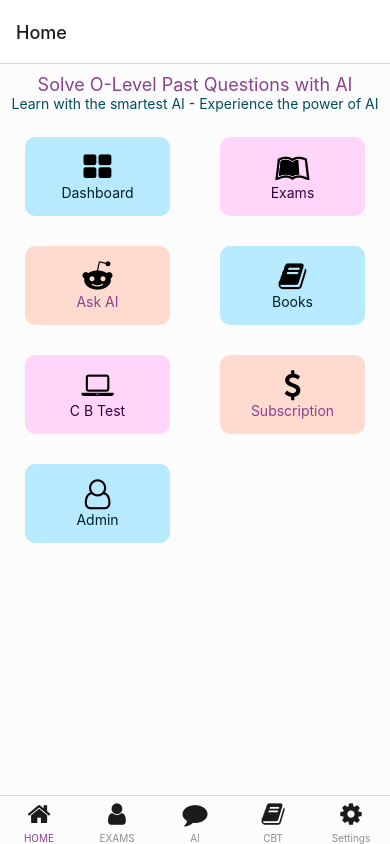
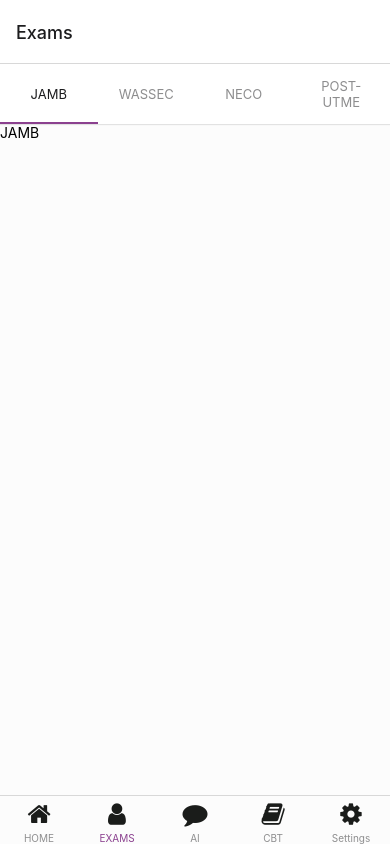
Before and after one commit to sproutjeph/ExamGPTReactNative, a React Native app: screen /Exams in a window 390 px wide. Built offline with nearby package versions, Linux system fonts and the light colour scheme.

Commit message:
exams top tab bar

```diff
--- a/src/@types/navigation.ts
+++ b/src/@types/navigation.ts
@@ -8,6 +8,7 @@
 export type AuthStackParamList = {
   SignUp: undefined;
   SignIn: undefined;
+  Exams: undefined;
   LostPassword: undefined;
   Activation: {userInfo: INewUserResponse};
 };
--- a/src/components/HomeLink.tsx
+++ b/src/components/HomeLink.tsx
@@ -1,6 +1,8 @@
+import {NavigationProp, useNavigation} from '@react-navigation/native';
 import React, {FC} from 'react';
 import {StyleSheet, Text, Pressable} from 'react-native';
 import Icon from 'react-native-vector-icons/FontAwesome';
+import {AuthStackParamList} from 'src/@types/navigation';
 
 interface Props {
   item: {
@@ -13,9 +15,14 @@
 }
 
 const HomeLink: FC<Props> = ({item}) => {
+  const navigation = useNavigation<NavigationProp<AuthStackParamList>>();
+
   return (
     <Pressable
-      style={[styles.container, {backgroundColor: item.backgroundColor}]}>
+      style={[styles.container, {backgroundColor: item.backgroundColor}]}
+      onPress={() => {
+        navigation.navigate(item.route);
+      }}>
       <Icon name={item.icon} size={30} />
       <Text style={{color: item.color}}>{item.label}</Text>
     </Pressable>
--- a/src/navigation/BottomBar.tsx
+++ b/src/navigation/BottomBar.tsx
@@ -35,7 +35,7 @@
         }}
       />
       <Tab.Screen
-        name="ProfileScreen"
+        name="Exams"
         component={Profile}
         options={{
           tabBarIcon: ({size}) => <FontAwesome name="user" size={size} />,
--- a/src/utils/constants.ts
+++ b/src/utils/constants.ts
@@ -11,7 +11,7 @@
   {
     label: 'Exams',
     icon: 'leanpub',
-    route: 'exams',
+    route: 'Exams',
     backgroundColor: colors.primaryContainer,
     color: colors.onPrimaryContainer,
   },
--- a/src/views/Exams.tsx
+++ b/src/views/Exams.tsx
@@ -1,18 +1,21 @@
 import React, {FC} from 'react';
-import {View, StyleSheet, Text} from 'react-native';
+import {createMaterialTopTabNavigator} from '@react-navigation/material-top-tabs';
+import JAMB from './JAMB';
+import WASSEC from './WASSEC';
+
+const Tab = createMaterialTopTabNavigator();
 
 interface Props {}
 
 const Exams: FC<Props> = ({}) => {
   return (
-    <View style={styles.container}>
-      <Text>Exams</Text>
-    </View>
+    <Tab.Navigator>
+      <Tab.Screen name="JAMB" component={JAMB} />
+      <Tab.Screen name="WASSEC" component={WASSEC} />
+      <Tab.Screen name="NECO" component={WASSEC} />
+      <Tab.Screen name="POST-UTME" component={WASSEC} />
+    </Tab.Navigator>
   );
 };
 
-const styles = StyleSheet.create({
-  container: {},
-});
-
 export default Exams;
--- a/src/views/Home.tsx
+++ b/src/views/Home.tsx
@@ -36,6 +36,7 @@
   subTitle: {
     textAlign: 'center',
     color: colors.tertiary,
+    fontSize: 12,
   },
   gridContainer: {
     alignItems: 'center',
--- /dev/null
+++ b/src/views/JAMB.tsx
@@ -0,0 +1,18 @@
+import React, {FC} from 'react';
+import {View, StyleSheet, Text} from 'react-native';
+
+interface Props {}
+
+const JAMB: FC<Props> = ({}) => {
+  return (
+    <View style={styles.container}>
+      <Text>JAMB</Text>
+    </View>
+  );
+};
+
+const styles = StyleSheet.create({
+  container: {},
+});
+
+export default JAMB;
--- /dev/null
+++ b/src/views/WASSEC.tsx
@@ -0,0 +1,18 @@
+import React, {FC} from 'react';
+import {View, StyleSheet, Text} from 'react-native';
+
+interface Props {}
+
+const WASSEC: FC<Props> = ({}) => {
+  return (
+    <View style={styles.container}>
+      <Text>WASSEC</Text>
+    </View>
+  );
+};
+
+const styles = StyleSheet.create({
+  container: {},
+});
+
+export default WASSEC;
```
